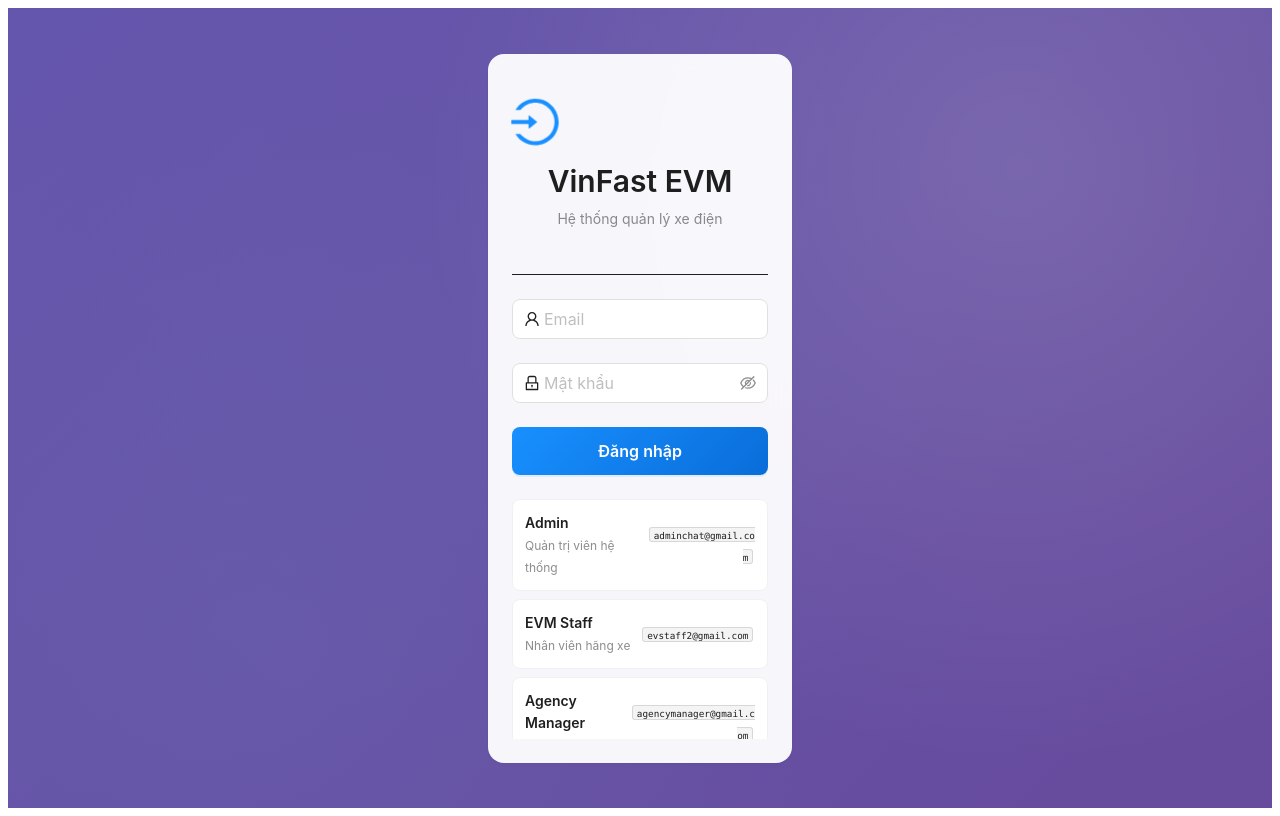
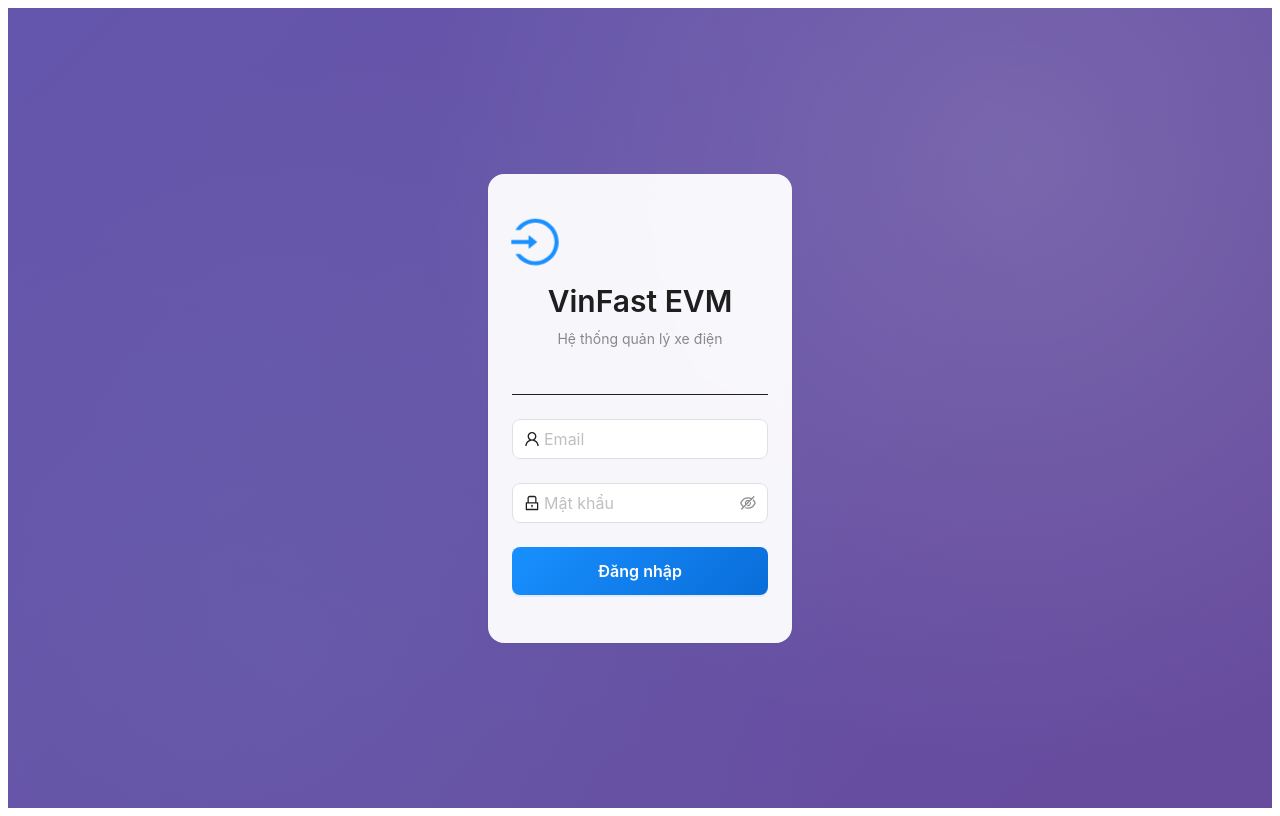
Before and after one commit to nhanhan31/swp-391, a React (Vite) app: page /login in a window 1280 px wide. Built offline with nearby package versions, Linux system fonts and the light colour scheme.

Commit message:
Nhan commit

```diff
--- a/src/pages/LoginPage.jsx
+++ b/src/pages/LoginPage.jsx
@@ -121,7 +121,7 @@
 
             {/* <Divider>Tài khoản demo</Divider> */}
 
-            <div className="demo-accounts">
+            {/* <div className="demo-accounts">
               <Space direction="vertical" style={{ width: '100%' }} size="small">
                 {demoAccounts.map((account, index) => (
                   <Card
@@ -148,7 +148,7 @@
                   </Card>
                 ))}
               </Space>
-            </div>
+            </div> */}
           </Card>
         </Col>
       </Row>
```
